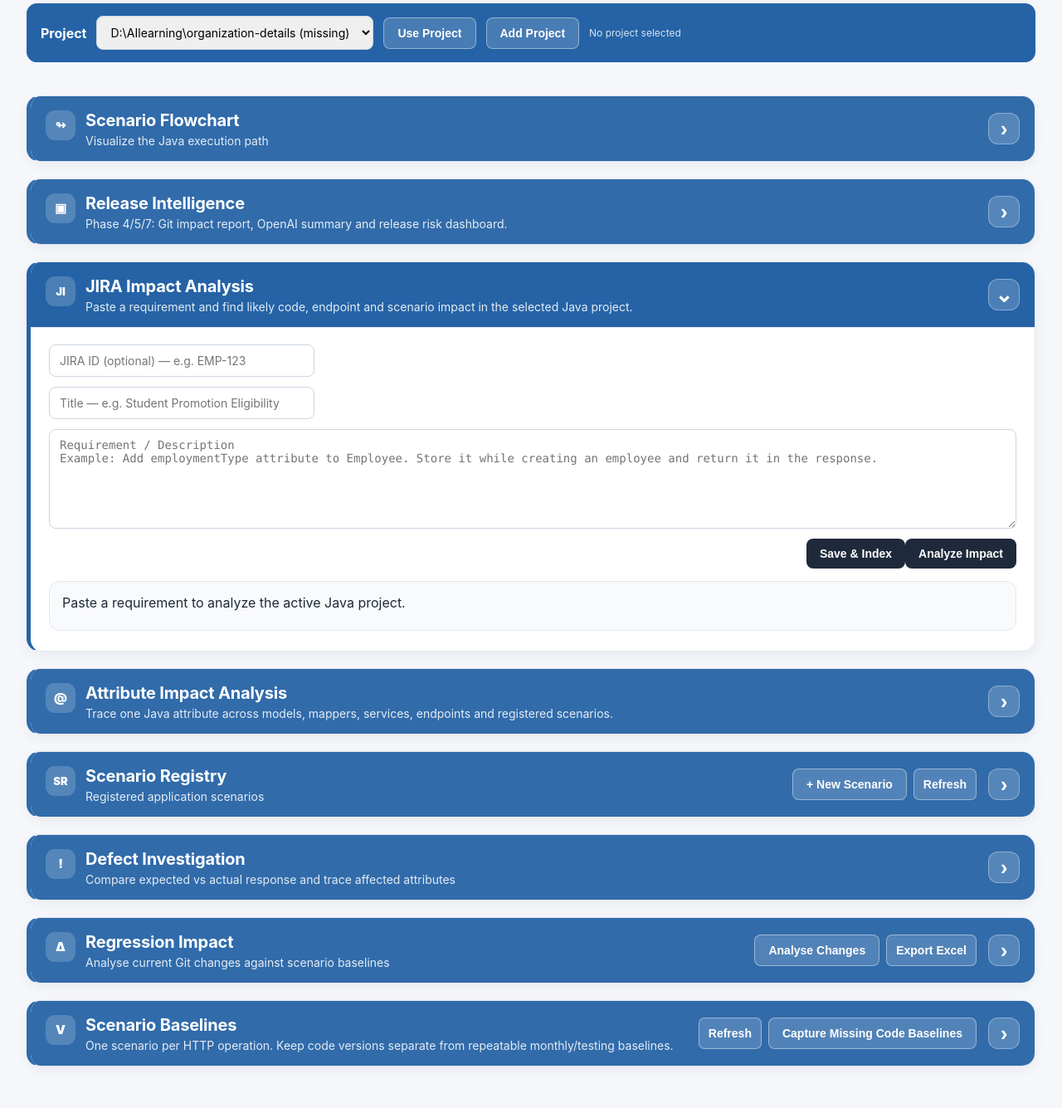
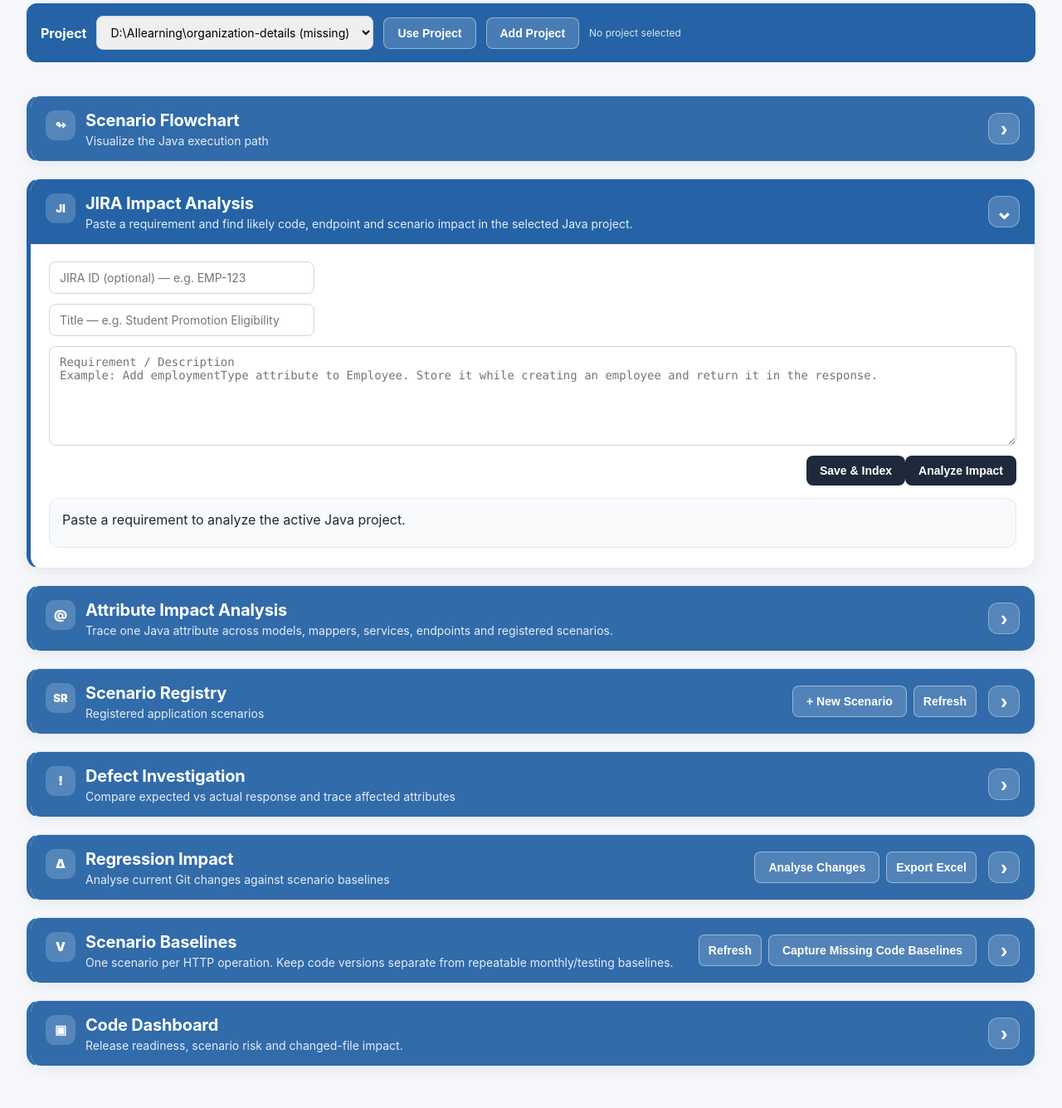
Before and after one commit to vraju333/codeintelligenceV3, a FastAPI app: page / in a window 1280 px wide. Shown: the part 153-1488 px from the top of the page at 83% size. Run offline with FastAPI, Linux system fonts and the light colour scheme; data that the repository does not hold is empty.

Commit message:
V1 updates

```diff
--- a/static/project-ui.js
+++ b/static/project-ui.js
@@ -377,6 +377,11 @@ async function loadScenarios(page = scenarioPage) {
                                 <span class="scenario-test-data-icon" aria-hidden="true">&lt;/&gt;</span>
                                 <span class="scenario-test-data-text">Test Data</span>
                             </button>
+                            <button class="scenario-test-data-button"
+                                    type="button"
+                                    onclick="openScenarioEditPrompt('${escapeJsString(String(scenario.id || ""))}')">
+                                Edit
+                            </button>
                         </div>
                     </div>
                     <div class="scenario-test-data-panel"
@@ -391,6 +396,83 @@ async function loadScenarios(page = scenarioPage) {
         container.innerHTML = typeof renderError === "function" ? renderError(error.message) : escapeHtml(error.message);
         if (pager) pager.innerHTML = "";
     }
+}
+
+let scenarioEditModeId = null;
+
+function setScenarioModalText(title, subtitle, operationTitle, operationHelp, buttonText) {
+    const modal = document.getElementById("newScenarioModal");
+    const heading = modal?.querySelector(".flowchart-modal-header h2");
+    const subheading = modal?.querySelector(".flowchart-modal-header p");
+    const sectionTitle = modal?.querySelector(".scenario-create-section-title");
+    const help = modal?.querySelector(".scenario-create-help");
+    const button = document.getElementById("registerScenarioButton");
+    if (heading) heading.textContent = title;
+    if (subheading) subheading.textContent = subtitle;
+    if (sectionTitle) sectionTitle.textContent = operationTitle;
+    if (help) help.textContent = operationHelp;
+    if (button) button.textContent = buttonText;
+}
+
+async function openScenarioEditPrompt(scenarioId) {
+    const scenario = Array.from(scenarioRegistryScenarioMap.values())
+        .find(item => String(item.id || "") === String(scenarioId || ""));
+    if (!scenario) {
+        alert("Scenario is not available on this page.");
+        return;
+    }
+
+    scenarioEditModeId = scenarioId;
+    setScenarioModalText(
+        "Edit Scenario",
+        "Update scenario details and saved test data without changing its baselines.",
+        "Scenario operation",
+        "The operation is kept with the scenario so existing baselines and comparisons remain linked.",
+        "Save Scenario"
+    );
+
+    const modal = document.getElementById("newScenarioModal");
+    const details = document.getElementById("newScenarioDetails");
+    const status = document.getElementById("existingOperationScenario");
+    const button = document.getElementById("registerScenarioButton");
+    const methodSelect = document.getElementById("newScenarioMethod");
+    const endpointSelect = document.getElementById("newScenarioEndpoint");
+    const error = document.getElementById("newScenarioError");
+
+    if (methodSelect) {
+        methodSelect.innerHTML = `<option value="${escapeHtml(scenario.http_method || "")}">${escapeHtml(scenario.http_method || "")}</option>`;
+        methodSelect.disabled = true;
+    }
+    if (endpointSelect) {
+        endpointSelect.innerHTML = `<option value="${escapeHtml(scenario.endpoint || "")}">${escapeHtml(scenario.endpoint || "")}</option>`;
+        endpointSelect.disabled = true;
+    }
+    if (status) {
+        status.className = "scenario-operation-check available";
+        status.innerHTML = `<strong>${escapeHtml(scenario.http_method || "")} ${escapeHtml(scenario.endpoint || "")}</strong> is linked to this scenario.`;
+    }
+    if (details) details.classList.remove("hidden");
+    if (error) error.textContent = "";
+    if (button) button.disabled = false;
+
+    const values = {
+        newScenarioCode: scenario.scenario_code || "",
+        newScenarioName: scenario.scenario_name || "",
+        newScenarioJiraId: scenario.jira_id || "",
+        newScenarioDescription: scenario.description || "",
+        newScenarioRequestJson: scenario.request_json || "",
+        newScenarioExpectedResponse: scenario.expected_response_json || "",
+        newScenarioExpectedDbEffect: scenario.expected_db_effect || ""
+    };
+    for (const [id, value] of Object.entries(values)) {
+        const element = document.getElementById(id);
+        if (element) element.value = value;
+    }
+    const codeInput = document.getElementById("newScenarioCode");
+    if (codeInput) codeInput.disabled = true;
+
+    modal?.classList.add("open");
+    modal?.setAttribute("aria-hidden", "false");
 }
 
 
@@ -757,12 +839,27 @@ function scenarioOperationKey(method, endpoint) {
 async function openNewScenarioModal() {
     const modal = document.getElementById("newScenarioModal");
     if (!modal) return;
+    scenarioEditModeId = null;
+    setScenarioModalText(
+        "Register New Scenario",
+        "Create a scenario from an endpoint discovered in the selected Python project.",
+        "Choose an uncaptured operation",
+        "Only operations that do not already have a registered scenario are shown here.",
+        "Register Scenario"
+    );
 
     ["newScenarioCode", "newScenarioName", "newScenarioJiraId", "newScenarioDescription",
      "newScenarioRequestJson", "newScenarioExpectedResponse", "newScenarioExpectedDbEffect"].forEach(id => {
         const element = document.getElementById(id);
-        if (element) element.value = "";
+        if (element) {
+            element.value = "";
+            element.disabled = false;
+        }
     });
+    const methodSelect = document.getElementById("newScenarioMethod");
+    const endpointSelect = document.getElementById("newScenarioEndpoint");
+    if (methodSelect) methodSelect.disabled = false;
+    if (endpointSelect) endpointSelect.disabled = false;
 
     const error = document.getElementById("newScenarioError");
     if (error) error.textContent = "";
@@ -784,6 +881,7 @@ function closeNewScenarioModal() {
     if (!modal) return;
     modal.classList.remove("open");
     modal.setAttribute("aria-hidden", "true");
+    scenarioEditModeId = null;
 }
 
 async function loadAvailableScenarioOperations() {
@@ -1049,12 +1147,18 @@ async function registerNewScenario() {
         }
     }
 
-    if (button) { button.disabled = true; button.textContent = "Registering..."; }
+    const editingScenarioId = scenarioEditModeId;
+    if (button) { button.disabled = true; button.textContent = editingScenarioId ? "Saving..." : "Registering..."; }
     try {
-        const response = await fetch("/api/scenarios", {
-            method: "POST",
-            headers: {"Content-Type": "application/json"},
-            body: JSON.stringify({
+        const payload = editingScenarioId ? {
+            scenario_name: name,
+            description: description || null,
+            jira_id: jiraId || null,
+            request_json: requestJson || null,
+            expected_response_json: expectedResponseJson || null,
+            expected_db_effect: expectedDbEffect || null,
+            status: "ACTIVE"
+        } : {
             scenario_code: code,
             scenario_name: name,
             http_method: method,
@@ -1065,7 +1169,13 @@ async function registerNewScenario() {
             expected_response_json: expectedResponseJson || null,
             expected_db_effect: expectedDbEffect || null,
             status: "ACTIVE"
-            })
+        };
+        const response = await fetch(
+            editingScenarioId ? `/api/scenarios/${encodeURIComponent(editingScenarioId)}` : "/api/scenarios",
+            {
+            method: editingScenarioId ? "PATCH" : "POST",
+            headers: {"Content-Type": "application/json"},
+            body: JSON.stringify(payload)
         });
         const responseText = await response.text();
         let data = {};
@@ -1075,12 +1185,12 @@ async function registerNewScenario() {
             data = {detail: responseText || `HTTP ${response.status}`};
         }
         if (!response.ok) {
-            throw new Error((typeof data.detail === "object" ? data.detail.message : data.detail) || `Scenario registration failed (HTTP ${response.status})`);
+            throw new Error((typeof data.detail === "object" ? data.detail.message : data.detail) || `Scenario ${editingScenarioId ? "update" : "registration"} failed (HTTP ${response.status})`);
         }
 
         closeNewScenarioModal();
-        scenarioPage = 1;
-        await loadScenarios(1);
+        if (!editingScenarioId) scenarioPage = 1;
+        await loadScenarios(scenarioPage);
 
         // Defect Investigation is scenario-driven. Refresh its dropdown
         // immediately so a newly registered scenario is selectable without
@@ -1091,9 +1201,9 @@ async function registerNewScenario() {
 
         if (typeof loadBaselineOverview === "function") await loadBaselineOverview();
     } catch (e) {
-        if (error) error.textContent = e.message || "Could not register scenario.";
+        if (error) error.textContent = e.message || `Could not ${editingScenarioId ? "save" : "register"} scenario.`;
     } finally {
-        if (button) { button.disabled = false; button.textContent = "Register Scenario"; }
+        if (button) { button.disabled = false; button.textContent = editingScenarioId ? "Save Scenario" : "Register Scenario"; }
     }
 }
 
--- a/templates/index.html
+++ b/templates/index.html
@@ -21,8 +21,9 @@
 <link href="/static/jira-impact.css?v=2" rel="stylesheet"/>
 <link href="/static/attribute-impact.css?v=1" rel="stylesheet"/>
 <link href="/static/regression-details.css?v=2" rel="stylesheet"/>
-<link href="/static/version-source-history.css?v=10-risk-dashboard" rel="stylesheet"/>
+<link href="/static/version-source-history.css?v=3-file-row-fix" rel="stylesheet"/>
 <link href="/static/release-intelligence.css?v=1" rel="stylesheet"/>
+<link href="/static/hackathon-dashboard.css?v=5" rel="stylesheet"/>
 <link href="/static/accordion-ui.css?v=hackathon-4-icons" rel="stylesheet"/></head>
 <body>
 <div class="page">
@@ -91,31 +92,6 @@
                 Generate a scenario flowchart.
             </div>
 </div></section>
-<!-- ====================================================== -->
-<!-- RELEASE INTELLIGENCE / RISK DASHBOARD -->
-<!-- ====================================================== -->
-<section class="card accordion-card is-collapsed" id="release-intelligence">
-<div aria-expanded="false" class="card-header accordion-header" data-accordion-title="Release Intelligence" role="button" tabindex="0">
-<div>
-<h2>Release Intelligence</h2>
-<p>Phase 4/5/7: Git impact report, OpenAI summary and release risk dashboard.</p>
-</div>
-<button aria-label="Toggle Release Intelligence" class="accordion-toggle" tabindex="-1" type="button">›</button></div><div class="accordion-body">
-<div class="jira-impact-form">
-<textarea class="jira-impact-textarea" id="releaseIntelJiraText" placeholder="Paste JIRA / PR description here, e.g. Add student promotion eligibility when GPA is greater than 7."></textarea>
-<label class="checkbox-row">
-<input id="releaseIntelIncludeAi" type="checkbox"/>
-Generate OpenAI summary
-</label>
-<div class="jira-impact-actions">
-<button onclick="generateReleaseIntelligence()" type="button">Generate Risk Report</button>
-</div>
-</div>
-<div class="result-area" id="releaseIntelResult">
-                Generate a release risk report from local Git changes and scenario baselines.
-            </div>
-</div></section>
-<!-- ====================================================== -->
 <!-- JIRA IMPACT ANALYSIS -->
 <!-- ====================================================== -->
 <section class="card accordion-card" id="jiraImpactCard">
@@ -301,6 +277,26 @@ Select a scenario to reuse its endpoint and test data, or continue manually belo
             </div>
 
 </div></section>
+
+<!-- ====================================================== -->
+<!-- CODE DASHBOARD -->
+<!-- ====================================================== -->
+<section class="card accordion-card is-collapsed" id="codeDashboardCard">
+<div aria-expanded="false" class="card-header accordion-header" data-accordion-title="Code Dashboard" role="button" tabindex="0">
+<div>
+<h2>Code Dashboard</h2>
+<p>Release readiness, scenario risk and changed-file impact.</p>
+</div>
+<button aria-label="Toggle Code Dashboard" class="accordion-toggle" tabindex="-1" type="button">›</button></div><div class="accordion-body">
+<div class="hackathon-actions">
+<button onclick="loadHackathonDashboard()" type="button">Load Code Dashboard</button>
+<input id="scenarioImpactFile" placeholder="Changed file/module, e.g. organization_schema.py"/>
+<button onclick="runScenarioImpactGraph()" type="button">Find Impacted Scenarios</button>
+</div>
+<div class="result-area" id="hackathonDashboardResult">Load the dashboard to see scenario risk and release readiness.</div>
+<div class="result-area" id="scenarioImpactResult">Changed file impact appears here.</div>
+</div></section>
+<!-- ====================================================== -->
 </main>
 </div>
 <!-- ====================================================== -->
@@ -475,7 +471,6 @@ Loading operations that are not yet represented in Scenario Baselines...
 </div>
 </div>
 </div>
-<!-- ====================================================== -->
 <!-- TESTING BASELINE HISTORY MODAL -->
 <!-- ====================================================== -->
 <div aria-hidden="true" class="flowchart-modal" id="testingBaselineHistoryModal">
@@ -541,12 +536,13 @@ Loading operations that are not yet represented in Scenario Baselines...
 </div>
 </div>
 <script src="/static/app.js?v=18-python-baseline-fix"></script>
-<script src="/static/project-ui.js?v=scenario-real-testdata-1"></script>
+<script src="/static/project-ui.js?v=scenario-edit-modal-1"></script>
 <script src="/static/flowchart-ui.js?v=3"></script>
 <script src="/static/jira-impact.js?v=3"></script>
 <script src="/static/attribute-impact.js?v=2"></script>
 <script src="/static/regression-details.js?v=2"></script>
-<script src="/static/version-source-history.js?v=10-risk-dashboard"></script>
-<script src="/static/release-intelligence.js?v=1"></script>
+<script src="/static/version-source-history.js?v=7-show-changed-files"></script>
+<script src="/static/release-intelligence.js?v=3"></script>
+<script src="/static/hackathon-dashboard.js?v=5"></script>
 <script src="/static/accordion-ui.js?v=2"></script></body>
 </html>
```
Also changed, not shown: repositories/scenario_repository.py (+18 -1 lines), routers/scenario_router.py (+10 -1 lines), schemas.py (+10 -0 lines), services/lineage/attribute_impact_service.py (+23 -2 lines), services/scenario/scenario_service.py (+13 -1 lines), codeintelligence.db, 2 other files. Lines whose indentation alone changed are shown as unchanged.
